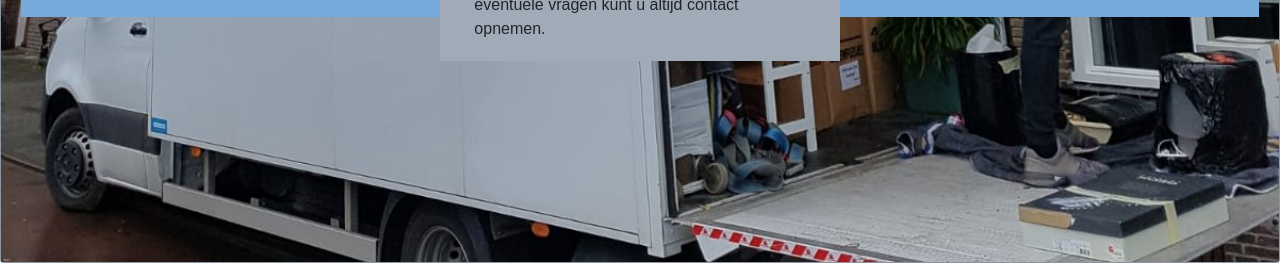
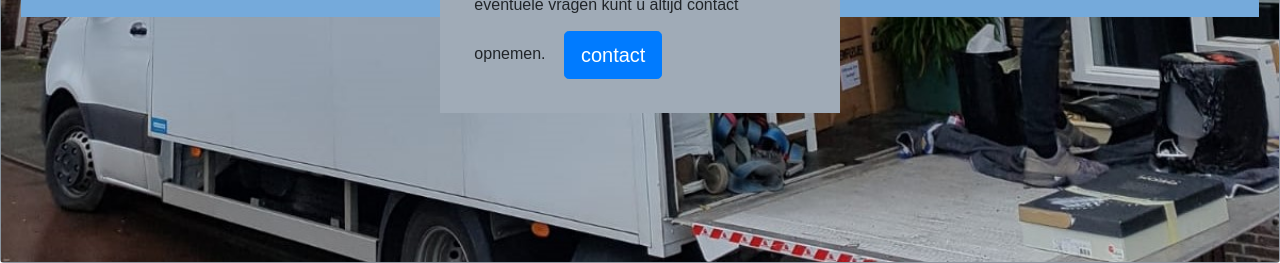
Before and after one commit to Code-Institute-Submissions/ViaTito, a plain HTML site: page hoe-doen-we-dat.html in a window 1280 px wide. Shown: the part 544-807 px from the top of the page. Drawn offline with nearby package versions, Linux system fonts and the light colour scheme; a web font is replaced by a local one.

Commit message:
add the link inside the card

```diff
--- a/hoe-doen-we-dat.html
+++ b/hoe-doen-we-dat.html
@@ -54,9 +54,7 @@
 	</header>
 
 	<div class="card">
-		<!-- content of the card goes here -->
 		<img src="assets/images/test_02.jpg" alt="Picture" class="card-img-top">
-		<!-- this content is displayed over the image, which is now in the background and covers the whole element -->
 		<div class="card-img-overlay">
 			<div class="card-columns">
 				<div class="card">
@@ -74,6 +72,7 @@
 						<p class="card-text">ViaTito komt de opdracht met passie uitvoeren. In een team met ervaren
 							verhuizers en de juiste expertise kunnen wij altijd een oplossing bedenken voor de opdracht.
 							Voor eventuele vragen kunt u altijd contact opnemen.
+                            <a class="btn btn-primary btn-lg" href="contact.html" role="button">contact</a>
 
 
 						</p>
```
